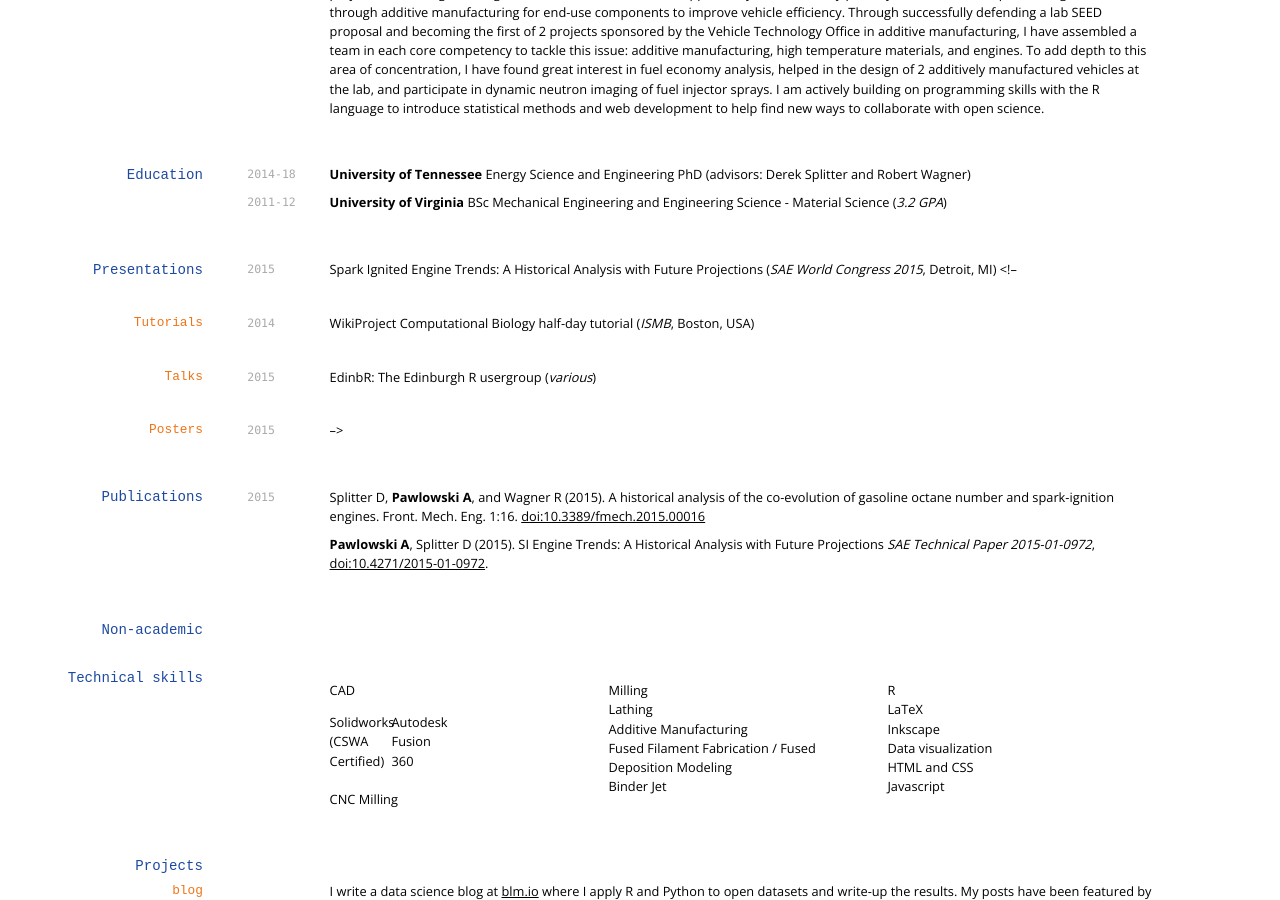
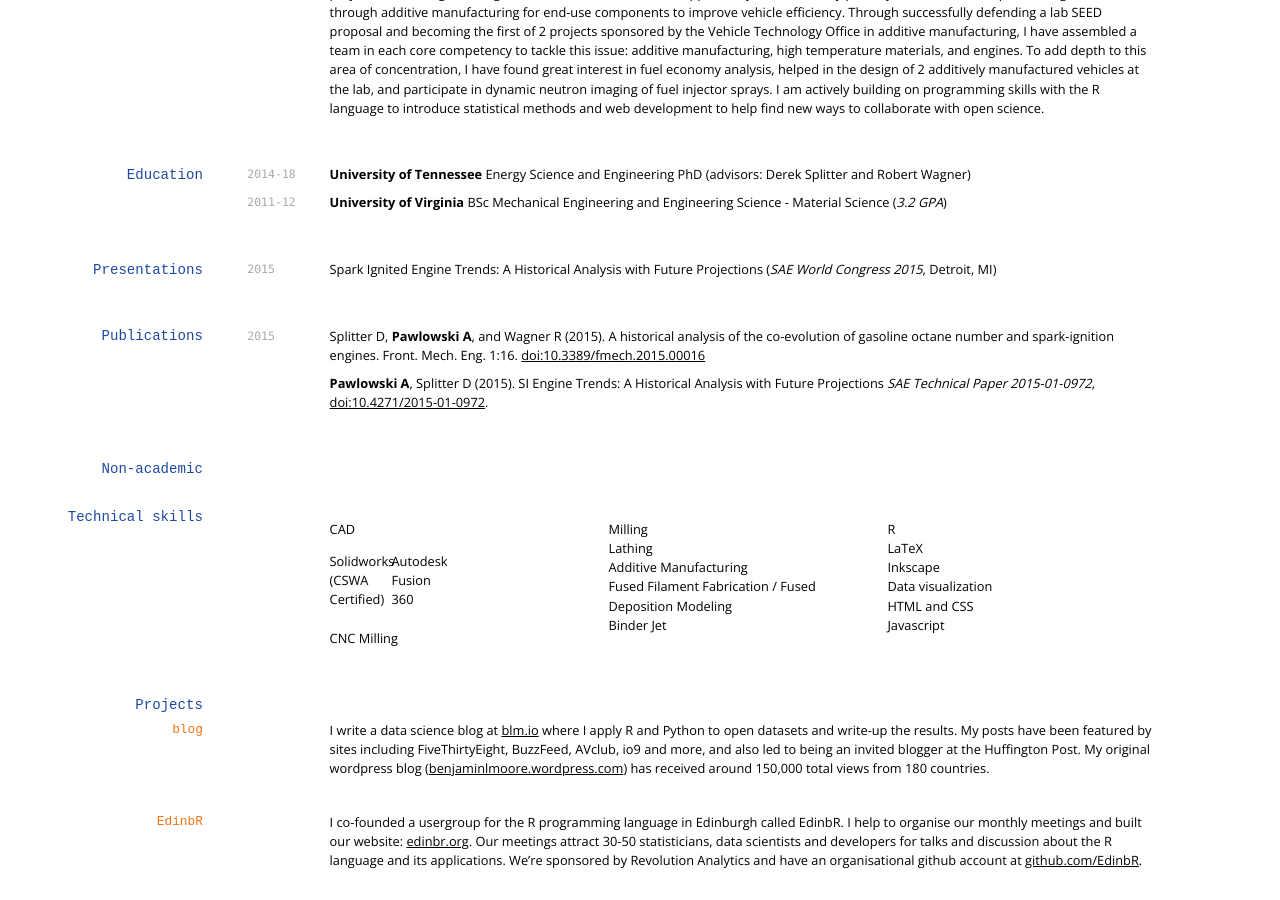
Before and after one commit to blmoore/md-cv, a Jekyll site: the page built from index.md, in a window 1280 px wide and 900 px high, scrolled down 300 px. Built offline with Jekyll 4.4.1, drawn with Linux system fonts in a browser that asks for light colours; nearby versions of some CDN libraries.

Commit message:
Updated index.md

```diff
--- a/index.md
+++ b/index.md
@@ -34,21 +34,14 @@ __University of Virginia__ BSc Mechanical Engineering and Engineering Science -
 
 `2015`
 Spark Ignited Engine Trends: A Historical Analysis with Future Projections (_SAE World Congress 2015_, Detroit, MI)
-<!--
-### Tutorials
+<!-- ### Tutorials -->
+<!-- WikiProject Computational Biology half-day tutorial (_ISMB_, Boston, USA) -->
+<!-- ### Talks -->
 
-`2014`
-WikiProject Computational Biology half-day tutorial (_ISMB_, Boston, USA)
+<!-- `2015` -->
+<!-- EdinbR: The Edinburgh R usergroup (_various_) -->
 
-### Talks
-
-`2015`
-EdinbR: The Edinburgh R usergroup (_various_)
-
-### Posters
-
-`2015`
--->
+<!-- ### Posters -->
 
 ## Publications
 
```
